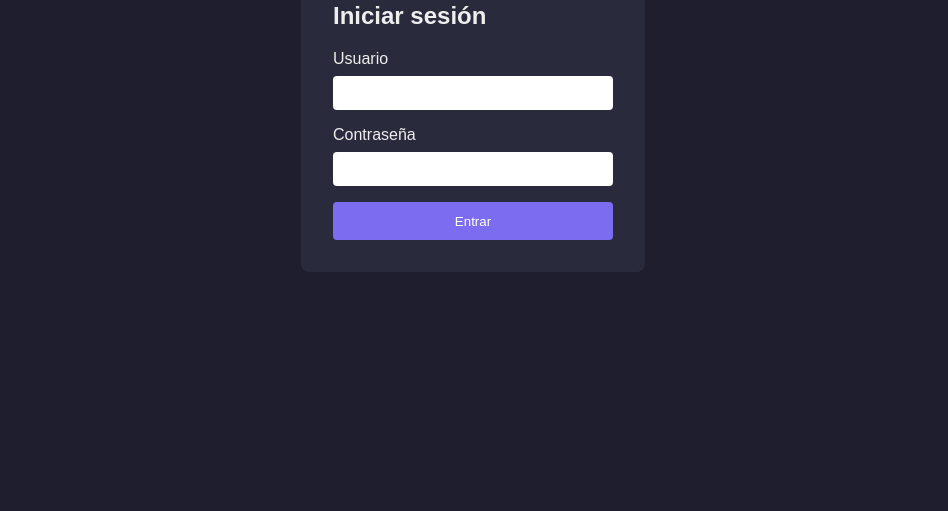
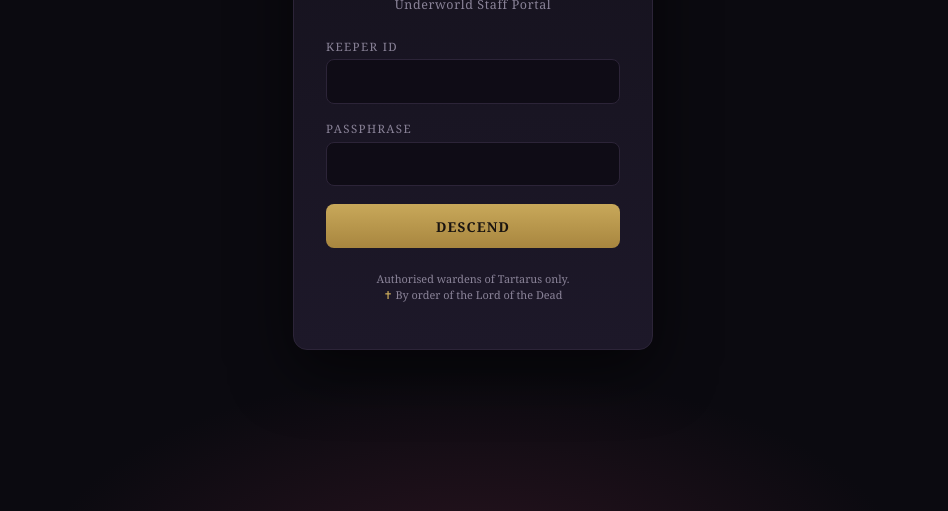
Before and after one commit to SantiagoLocatelli/RedTeamEnv, a plain HTML site: page htdocs/login.html in a window 1280 px wide. Shown: the part 289-800 px from the top of the page, without its empty margins (167-1115 px from the left). Drawn offline with Linux system fonts and the light colour scheme.

Commit message:
Theme portal as House of Hades and translate to English
- Underworld-themed login (htdocs/login.html)
- English handler with local attempt log (cgi-bin/login.py)
- English README and deploy script

Co-Authored-By: Claude Opus 4.8 <noreply@anthropic.com>
Claude-Session: https://claude.ai/code/session_01BdfVoXKJfiu2bKnbtT7tks

```diff
--- a/htdocs/login.html
+++ b/htdocs/login.html
@@ -1,23 +1,67 @@
 <!DOCTYPE html>
-<html lang="es">
+<html lang="en">
 <head>
   <meta charset="UTF-8">
-  <title>Login - Lab</title>
+  <meta name="viewport" content="width=device-width, initial-scale=1.0">
+  <title>Underworld Staff Portal — House of Hades</title>
   <style>
-    body { font-family: sans-serif; background: #1e1e2e; display: flex; justify-content: center; align-items: center; height: 100vh; margin: 0; }
-    form { background: #2a2a3d; padding: 2rem; border-radius: 8px; width: 280px; color: #eee; }
-    input { width: 100%; padding: .6rem; margin: .5rem 0 1rem; border: none; border-radius: 4px; box-sizing: border-box; }
-    button { width: 100%; padding: .7rem; background: #7c6cf0; color: #fff; border: none; border-radius: 4px; cursor: pointer; }
+    :root{
+      --bg:#0b0a10; --panel:#15121d; --panel-2:#1d1829;
+      --gold:#c8a85a; --gold-soft:#e7d7a6; --text:#e9e6f0;
+      --muted:#8a8398; --border:#2c2438; --danger:#b4546b;
+    }
+    *{box-sizing:border-box}
+    body{
+      margin:0; min-height:100vh; font-family:Georgia,'Times New Roman',serif;
+      color:var(--text);
+      background:
+        radial-gradient(1200px 600px at 50% -10%, #241b33 0%, transparent 60%),
+        radial-gradient(800px 400px at 50% 110%, #2a1420 0%, transparent 55%),
+        var(--bg);
+      display:flex; align-items:center; justify-content:center; padding:1.5rem;
+    }
+    .card{
+      width:100%; max-width:360px; background:linear-gradient(180deg,var(--panel),var(--panel-2));
+      border:1px solid var(--border); border-radius:14px; padding:2.2rem 2rem;
+      box-shadow:0 20px 60px rgba(0,0,0,.6), inset 0 1px 0 rgba(255,255,255,.04);
+    }
+    .crest{text-align:center; font-size:2.1rem; margin-bottom:.3rem; color:var(--gold)}
+    h1{
+      font-size:1.15rem; letter-spacing:.14em; text-transform:uppercase;
+      text-align:center; margin:.1rem 0 .1rem; color:var(--gold-soft); font-weight:600;
+    }
+    .sub{text-align:center; color:var(--muted); font-size:.78rem; letter-spacing:.05em; margin-bottom:1.6rem}
+    label{display:block; font-size:.72rem; letter-spacing:.12em; text-transform:uppercase; color:var(--muted); margin-bottom:.35rem}
+    input{
+      width:100%; padding:.7rem .8rem; margin-bottom:1.1rem; background:#0f0c16;
+      border:1px solid var(--border); border-radius:8px; color:var(--text);
+      font-family:inherit; font-size:.95rem; outline:none; transition:border-color .15s,box-shadow .15s;
+    }
+    input:focus{border-color:var(--gold); box-shadow:0 0 0 3px rgba(200,168,90,.15)}
+    button{
+      width:100%; padding:.8rem; border:none; border-radius:8px; cursor:pointer;
+      background:linear-gradient(180deg,#c8a85a,#a8863f); color:#1a1410;
+      font-family:inherit; font-weight:700; letter-spacing:.08em; text-transform:uppercase; font-size:.85rem;
+      transition:filter .15s;
+    }
+    button:hover{filter:brightness(1.08)}
+    .foot{text-align:center; color:var(--muted); font-size:.68rem; margin-top:1.4rem; line-height:1.5}
+    .foot span{color:var(--gold)}
   </style>
 </head>
 <body>
-  <form action="/cgi-bin/login.py" method="POST">
-    <h2>Iniciar sesión</h2>
-    <label>Usuario</label>
-    <input type="text" name="username" required>
-    <label>Contraseña</label>
-    <input type="password" name="password" required>
-    <button type="submit">Entrar</button>
-  </form>
+  <main class="card">
+    <div class="crest">&#9906;</div>
+    <h1>House of Hades</h1>
+    <p class="sub">Underworld Staff Portal</p>
+    <form action="/cgi-bin/login.py" method="POST">
+      <label for="username">Keeper ID</label>
+      <input type="text" id="username" name="username" autocomplete="off" required>
+      <label for="password">Passphrase</label>
+      <input type="password" id="password" name="password" required>
+      <button type="submit">Descend</button>
+    </form>
+    <p class="foot">Authorised wardens of Tartarus only.<br><span>&#10013;</span> By order of the Lord of the Dead</p>
+  </main>
 </body>
 </html>
```
Also changed, not shown: 4 other files.
